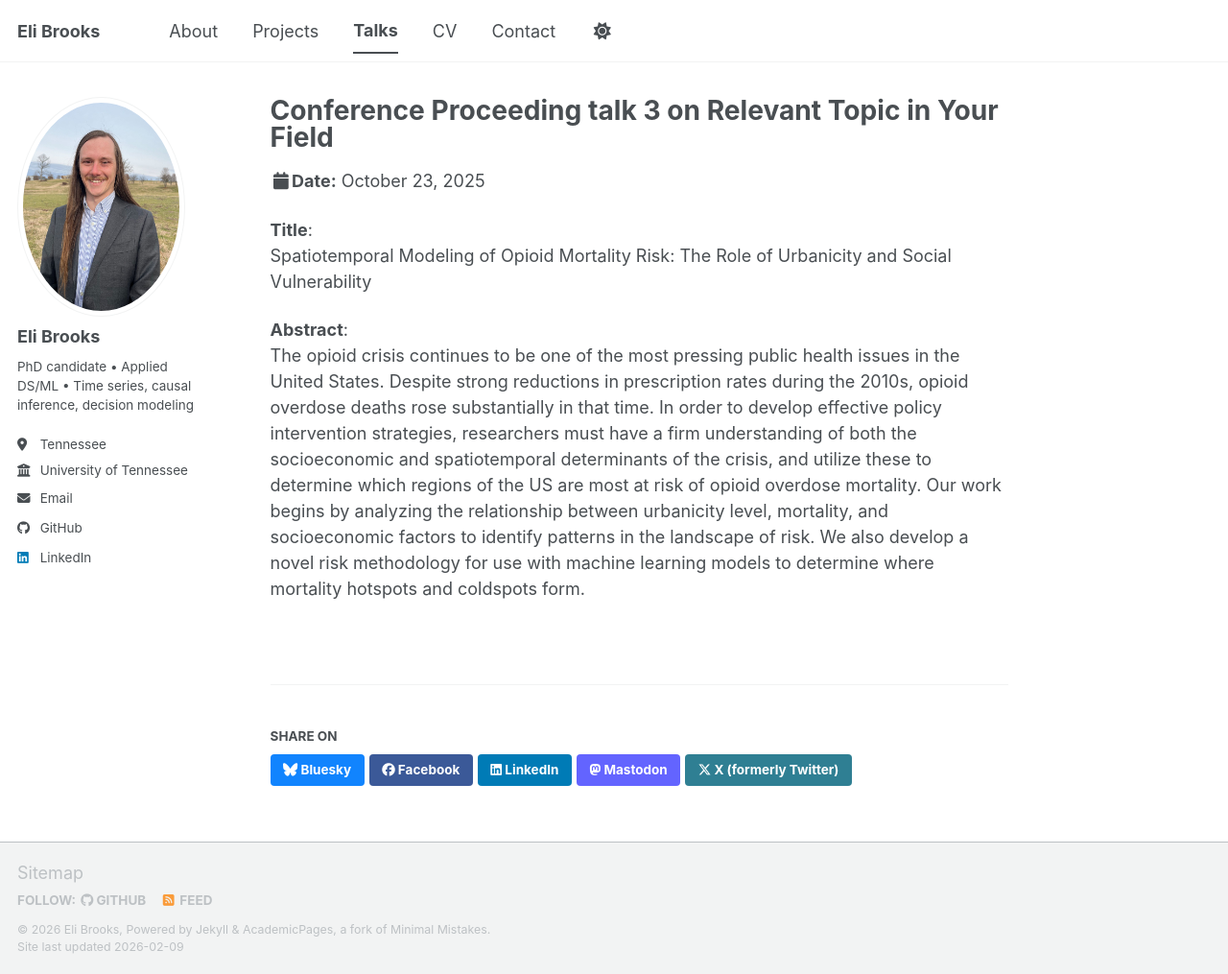
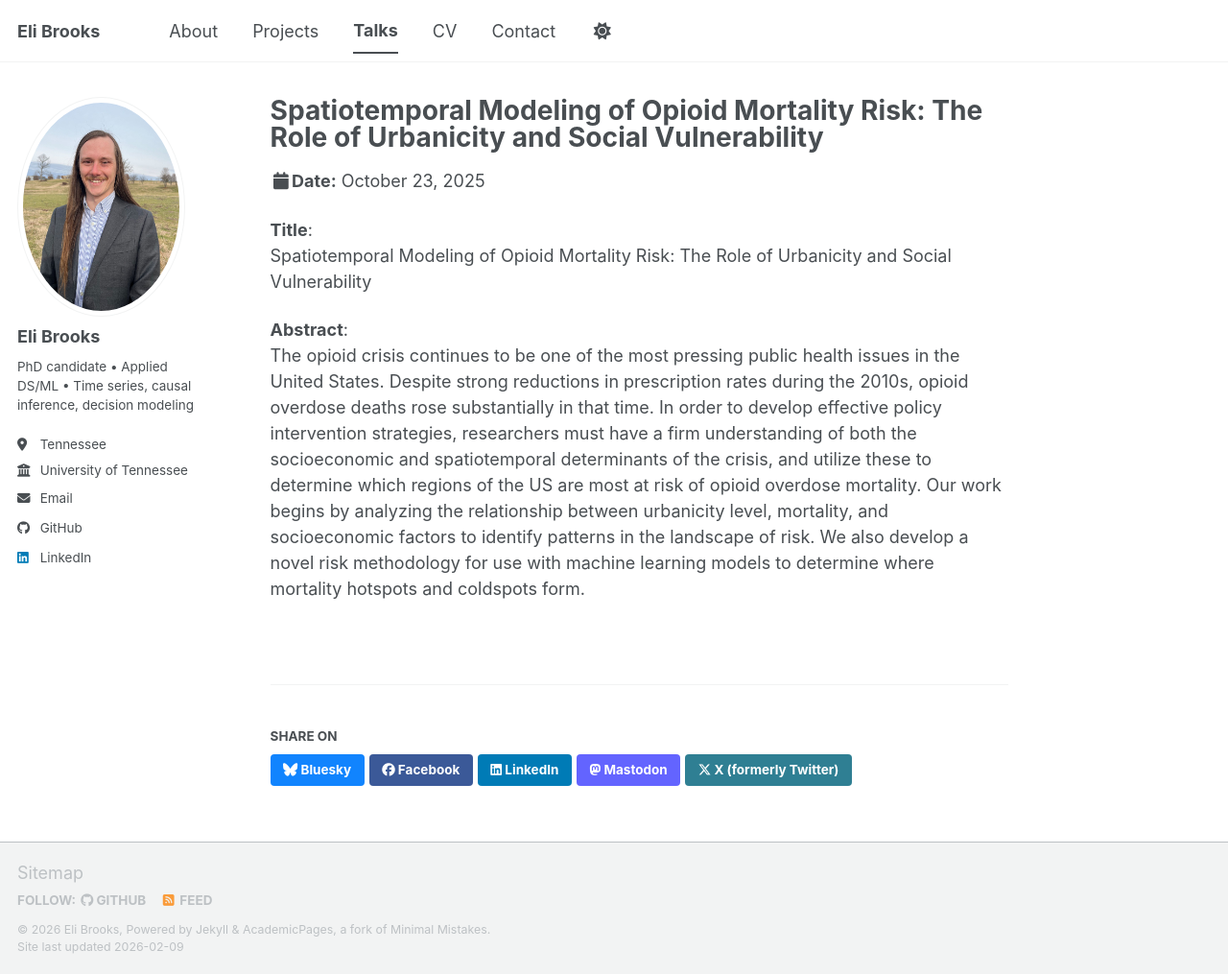
Before and after one commit to ebrook27/ebrook27.github.io, a Jekyll site: the page built from _talks/2025-10-23.md, in a window 1280 px wide and 1015 px high. Shown: the whole window at 96% size. Built offline with Jekyll 4.4.1, drawn with Linux system fonts in a browser that asks for light colours; a script bundle is joined from its source files by our own code; library files that are not in the unit come from our copies.

Commit message:
Update talk details for Journal Club presentation

```diff
--- a/_talks/2025-10-23.md
+++ b/_talks/2025-10-23.md
@@ -1,11 +1,11 @@
 ---
-title: "Conference Proceeding talk 3 on Relevant Topic in Your Field"
+title: "Spatiotemporal Modeling of Opioid Mortality Risk: The Role of Urbanicity and Social Vulnerability"
 collection: talks
-type: "Conference proceedings talk"
+type: "Journal Club"
 permalink: /talks/2025-10-23-talk-1
-venue: "Spatiotemporal Modeling of Opioid Mortality Risk: The Role of Urbanicity and Social Vulnerability"
+venue: "Dynamics of Social Complexity Journal Club"
 date: 2025-10-23
-location: "DySoC Journal Club, UTK"
+location: "Knoxville, TN"
 ---
 
 **Title**:
```
